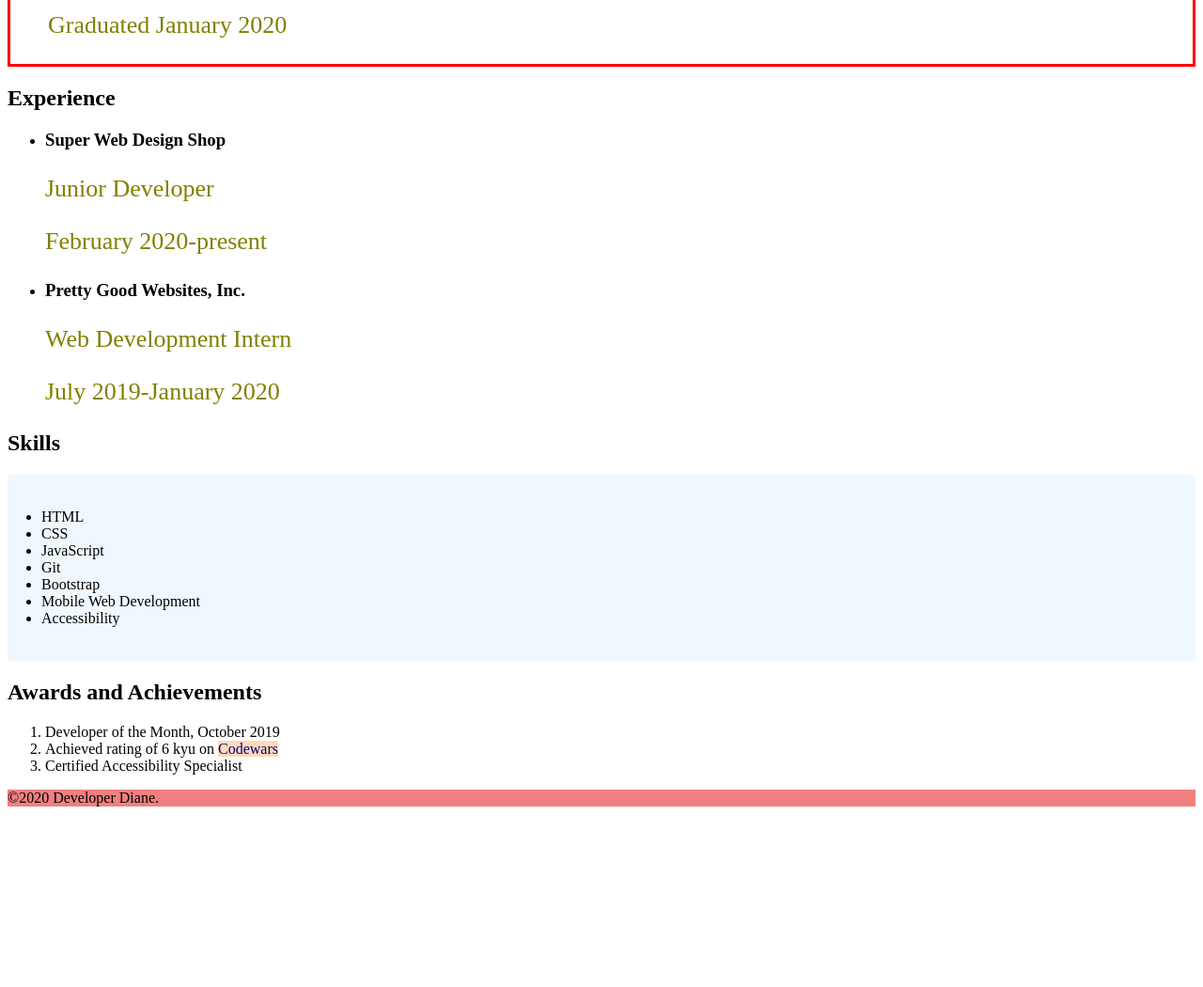
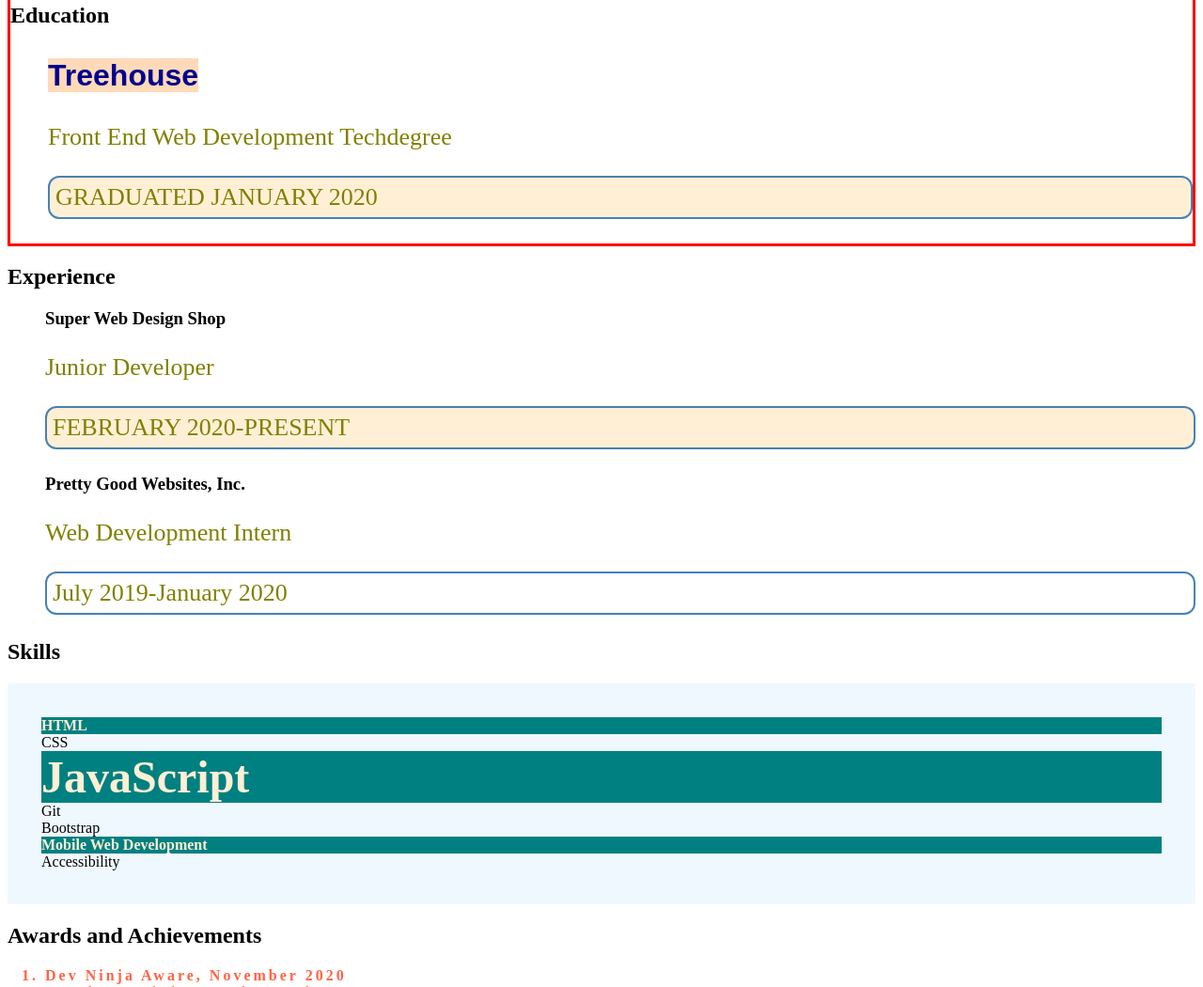
Before and after one commit to uqcadams/css-basics-ID-selectors, a plain HTML site: page index.html in a window 1280 px wide. Shown: the part 862-1912 px from the top of the page at 94% size. Before the commit the page ends 1728 px from the top, so only its background shows below. Drawn offline with Linux system fonts and the light colour scheme.

Commit message:
Additional exercises for CSS Basics
Explored commenting, selectors, pseudo-classes etc.

```diff
--- a/css/style.css
+++ b/css/style.css
@@ -1,31 +1,89 @@
+
+/* Type selectors */
+h1 {
+  font-size:  90px;
+}
+
 p {
   color: olive;
   font-size: 26px;
 }
-
 header {
   background-color: orange;
 }
-
+header p {
+  background-color: snow;
+  border-bottom: 1px solid gray;
+}
 footer {
   background-color: lightcoral;
 }
-
-a {
+a:link {
   color: darkblue;
   background-color: peachpuff;
   text-decoration: none;
 }
+a:visited {
+  color: seagreen;
+}
+a:hover {
+  text-decoration: underline;
+}
 
-a:hover {
-  color: red;
+/* turns links white with an orange background when they receive focus */
+a:focus {
+  color: white;
+  background-color: orange;
 }
+ol li {
+  letter-spacing: 3px;
+  color: tomato;
+}
+
+/* styles the first li element in an ol */
+ol li:first-child {
+  font-weight: bold;
+}
+/* Note that you can select any child with :nth-child() */
+
+
+ul li {
+  list-style: none;
+}
+
+
+/* ID selectors */
+
 
 #education {
   border: 3px solid red;
 }
-
+#education h3 {
+  font-family: Arial, sans-serif;
+  font-size: 32px;
+}
 #skills-list {
   background-color: aliceblue;
   padding: 36px;
 }
+
+/* Class selectors */
+
+
+.top-skill {
+  font-weight: bold;
+  background-color: teal;
+  color:  papayawhip;
+}
+.date {
+  border: 2px solid steelblue;
+  border-radius: 12px;
+  padding: 6px;
+}
+.special {
+  text-transform: uppercase;
+  background-color: papayawhip;
+}
+#proud {
+  font-size: 48px;
+}
--- a/index.html
+++ b/index.html
@@ -22,7 +22,7 @@
         <li>
           <h3><a href="https://teamtreehouse.com">Treehouse</a></h3>
           <p>Front End Web Development Techdegree</p>
-          <p>Graduated January 2020</p>
+          <p class="date special">Graduated January 2020</p>
         </li>
       </ul>
     </section>
@@ -32,30 +32,31 @@
         <li>
           <h3>Super Web Design Shop</h3>
           <p>Junior Developer</p>
-          <p>February 2020-present</p>
+          <p class="date special">February 2020-present</p>
         </li>
         <li>
           <h3>Pretty Good Websites, Inc.</h3>
           <p>Web Development Intern</p>
-          <p>July 2019-January 2020</p>
+          <p class="date">July 2019-January 2020</p>
         </li>
       </ul>
     </section>
     <section>
       <h2>Skills</h2>
       <ul id="skills-list">
-        <li>HTML</li>
+        <li class="top-skill">HTML</li>
         <li>CSS</li>
-        <li>JavaScript</li>
+        <li class="top-skill" id="proud">JavaScript</li>
         <li>Git</li>
         <li>Bootstrap</li>
-        <li>Mobile Web Development</li>
+        <li class="top-skill">Mobile Web Development</li>
         <li>Accessibility</li>
       </ul>
     </section>
     <section>
       <h2>Awards and Achievements</h2>
       <ol>
+        <li>Dev Ninja Aware, November 2020</li>
         <li>Developer of the Month, October 2019</li>
         <li>Achieved rating of 6 kyu on <a href="https://www.codewars.com/">Codewars</a></li>
         <li>Certified Accessibility Specialist</li>
```
